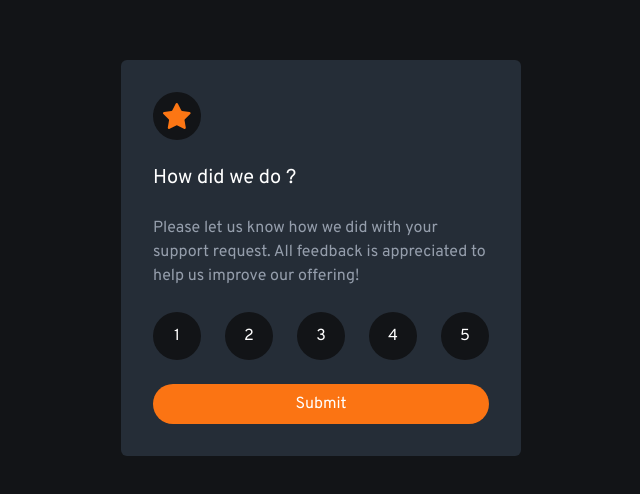
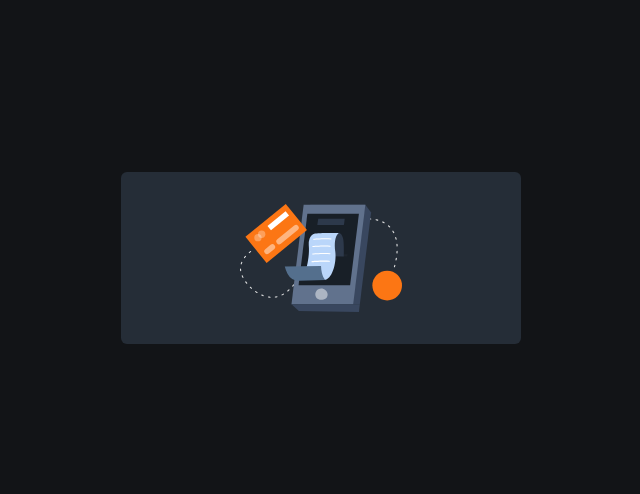
Before and after one commit to AymanSdq/rating-card, a React (Vite) app: page / in a window 1280 px wide. Shown: the part 142-636 px from the top of the page, without its empty margins (319-959 px from the left). Built offline with nearby package versions, Linux system fonts and the light colour scheme.

Commit message:
Adding the checkout page

```diff
--- a/src/App.jsx
+++ b/src/App.jsx
@@ -6,11 +6,12 @@ function App() {
   const [clickOnIT, setClickOnIt] = useState("");
 
 
+
   return (
     <>
       <main className=' bg-veryDarkBlue w-full h-screen flex justify-center items-center' role='main'>
 
-        <section className='p-8 gap-6 w-[400px] bg-darkBlue rounded-md flex flex-col '>
+        <section className='p-8 gap-6 w-[400px] bg-darkBlue rounded-md  flex-col hidden'>
           {/* Icon container */}
           <div className='p-1 bg-veryDarkBlue w-12 h-12 rounded-full  flex justify-center  items-center'>
             <img src="/icon-star.svg" alt="Star Icon"  className=' w-7'/>
@@ -49,6 +50,13 @@ function App() {
 
         </section>
 
+
+        {/* second section  */}
+        <section className='p-8 gap-6 w-[400px] bg-darkBlue rounded-md  flex-col flex justify-center items-center'>
+            <img src="./illustration-thank-you.svg" alt="checkout image" />
+
+        </section>
+
       </main>
     </>
   )
```
